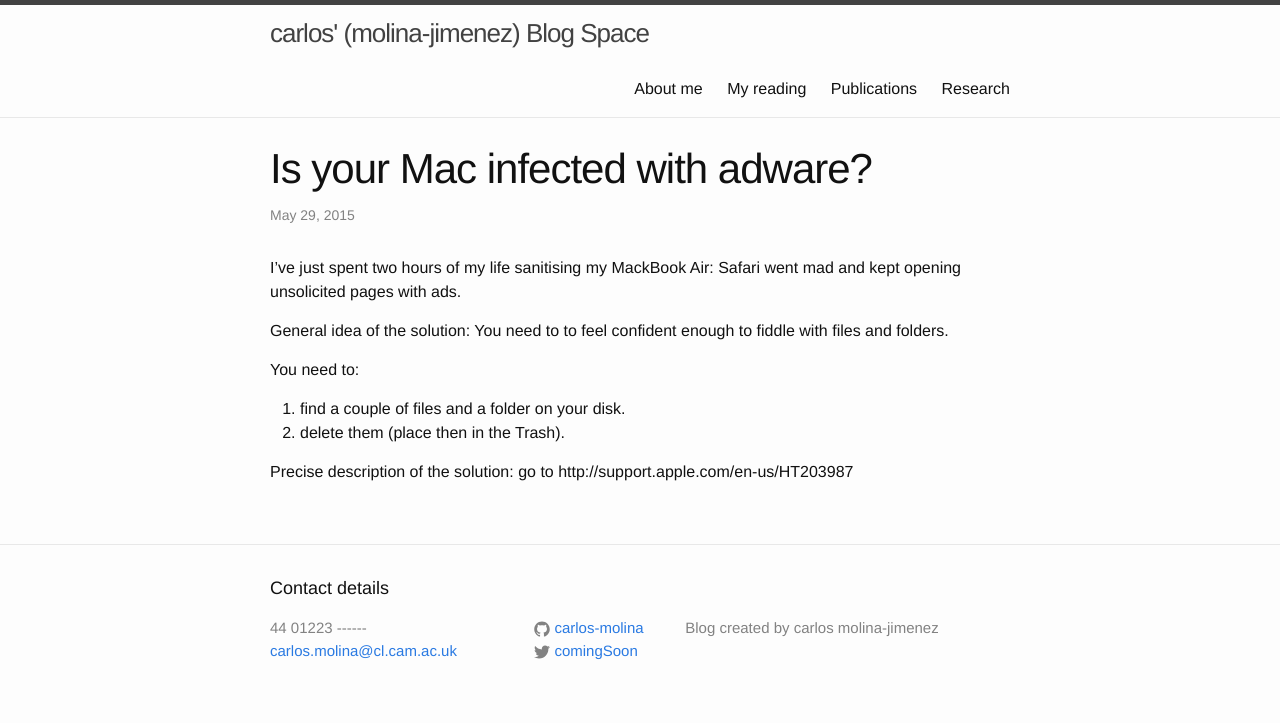
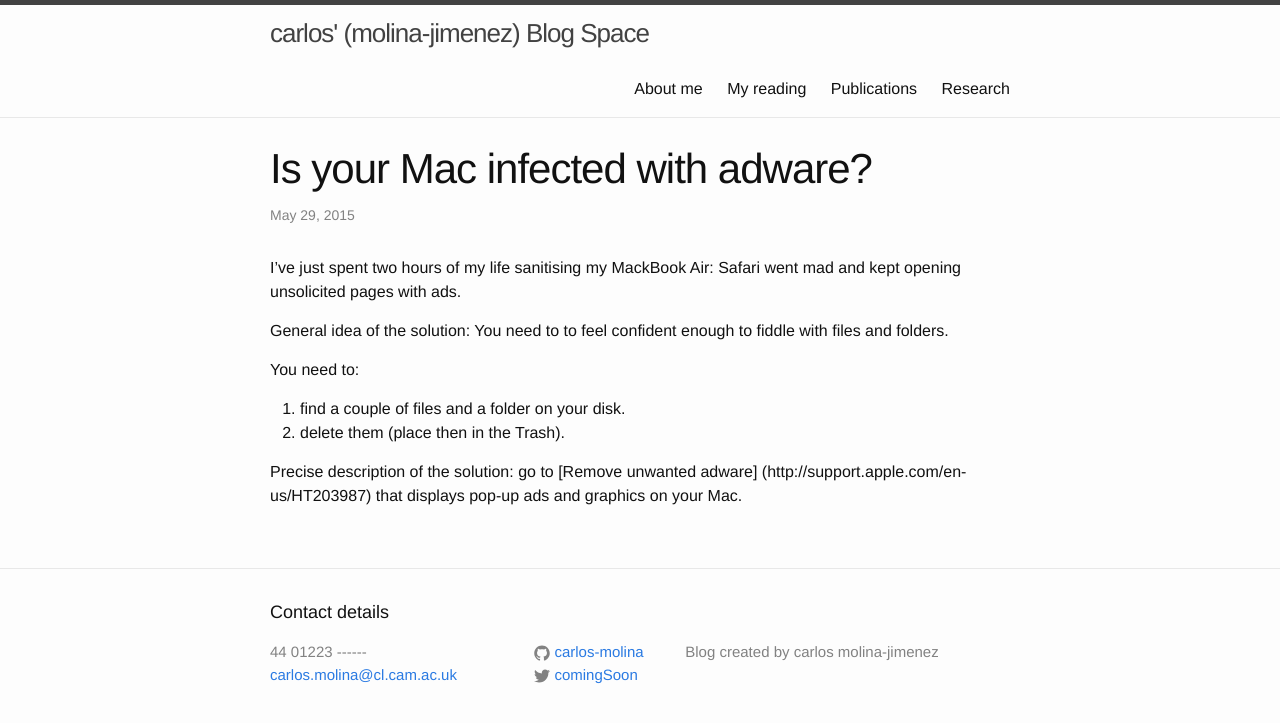
Before and after one commit to carlos-molina/carlos-molina.github.io, a Jekyll site: the page built from _posts/2015-06-01-Mac-with-adware.markdown, in a window 1280 px wide. Shown: the top 723 px of the page. Built offline with Jekyll 4.4.1, drawn with Linux system fonts in a browser that asks for light colours.

Commit message:
update Mac-with-adware.markdown post

```diff
--- a/_posts/2015-06-01-Mac-with-adware.markdown
+++ b/_posts/2015-06-01-Mac-with-adware.markdown
@@ -15,7 +15,9 @@ You need to:
  <li> delete them (place then in the Trash). </li>
 </ol>
 
-Precise description of the solution: go to http://support.apple.com/en-us/HT203987
+Precise description of the solution: go to [Remove unwanted adware]
+(http://support.apple.com/en-us/HT203987) that displays pop-up ads and graphics on
+your Mac.
 
 
 
```
Also changed, not shown: 1 other file.
